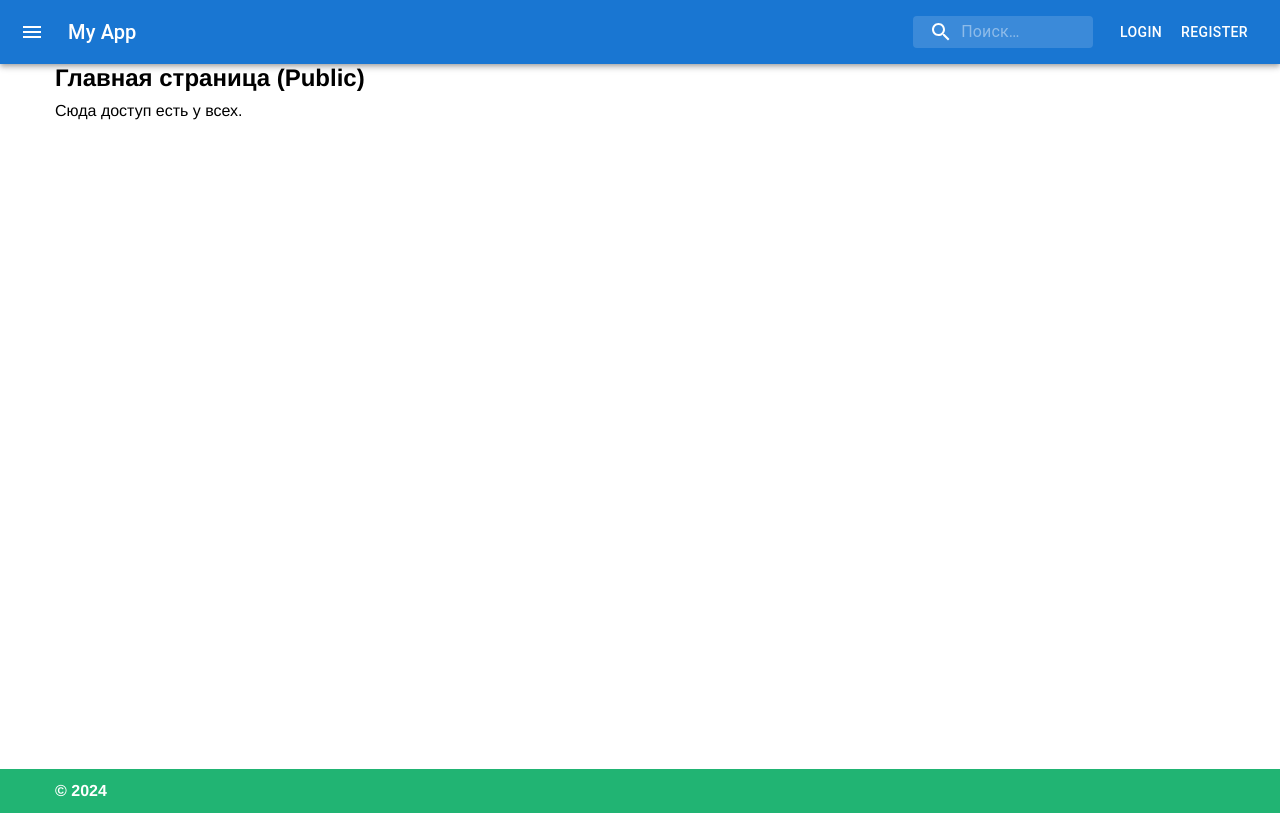
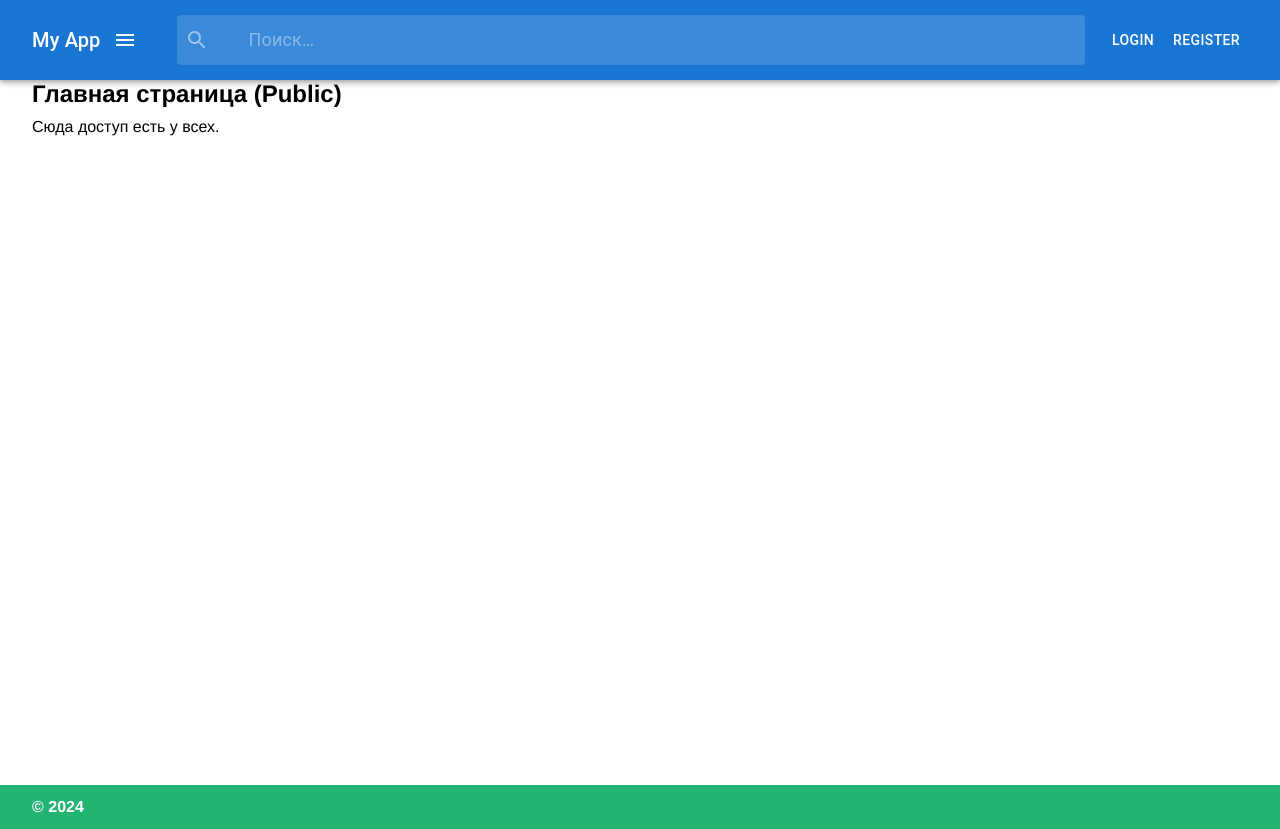
Before and after one commit to Igrok95Ronin/coffee-shop-drpetproject.ru-web, a React (Vite) app: page / in a window 1280 px wide. Built offline with nearby package versions, Linux system fonts and the light colour scheme; no server answers.

Commit message:
add: search

```diff
--- a/src/components/TopBar/TopBar.jsx
+++ b/src/components/TopBar/TopBar.jsx
@@ -24,31 +24,37 @@ const Search = styled("div")(({ theme }) => ({
   borderRadius: theme.shape.borderRadius,
   backgroundColor: alpha(theme.palette.common.white, 0.15),
   "&:hover": { backgroundColor: alpha(theme.palette.common.white, 0.25) },
-  marginLeft: 0,
-  width: "100%",
-  [theme.breakpoints.up("sm")]: { marginLeft: theme.spacing(1), width: "auto" },
+  flexGrow: 1, // Растягивается на всю ширину
+  height: "50px", // Высота поиска
+  display: "flex",
+  alignItems: "center",
+  marginLeft: theme.spacing(2),
+  marginRight: theme.spacing(2),
+  paddingLeft: theme.spacing(5), // Отступ для иконки
 }));
 
 const SearchIconWrapper = styled("div")(({ theme }) => ({
-  padding: theme.spacing(0, 2),
-  height: "100%",
   position: "absolute",
-  pointerEvents: "none",
+  left: theme.spacing(1), // Иконка слева
+  top: "50%",
+  transform: "translateY(-50%)",
   display: "flex",
   alignItems: "center",
   justifyContent: "center",
+  color: "rgba(255, 255, 255, 0.5)",
 }));
 
 const StyledInputBase = styled(InputBase)(({ theme }) => ({
   color: "inherit",
   width: "100%",
-  paddingLeft: `calc(1em + ${theme.spacing(4)})`,
-  transition: theme.transitions.create("width"),
-  [theme.breakpoints.up("md")]: { width: "20ch" },
+  height: "100%", // Высота 100% от родителя (50px)
+  fontSize: "18px",
+  paddingLeft: theme.spacing(4), // Смещение текста вправо от иконки
 }));
 
 const TopBar = ({ isAuth, setIsAuth }) => {
   const [open, setOpen] = useState(false);
+  const [searchValue, setSearchValue] = useState("");
   const navigate = useNavigate();
 
   const toggleDrawer = (isOpen) => () => {
@@ -67,36 +73,45 @@ const TopBar = ({ isAuth, setIsAuth }) => {
     }
   };
 
+  // Обработчик поиска (по нажатию Enter)
+  const handleSearchSubmit = (e) => {
+    if (e.key === "Enter") {
+      navigate(`/search?q=${encodeURIComponent(searchValue)}`);
+    }
+  };
+
   return (
     <>
       {/* Верхняя панель */}
-      <AppBar position="static">
-        <Toolbar>
-          {/* Кнопка-гамбургер */}
+      <AppBar position="static" sx={{ padding: "8px 0" }}>
+        <div className="container">
+          <Toolbar disableGutters sx={{ minHeight: 90, padding: 0 }}>
+            {/* ЛОГОТИП */}
+            <Typography variant="h6" component={Link} to="/" sx={{ textDecoration: "none", color: "inherit", mr: 2 }}>
+              My App
+            </Typography>
+
+            {/* КНОПКА-ГАМБУРГЕР */}
             <IconButton edge="start" color="inherit" sx={{ mr: 2 }} onClick={toggleDrawer(true)}>
               <MenuIcon />
             </IconButton>
 
-          {/* Название/Логотип */}
-          <Typography
-            variant="h6"
-            component={Link}
-            to="/"
-            sx={{ flexGrow: 1, textDecoration: "none", color: "inherit" }}
-          >
-            My App
-          </Typography>
-
-          {/* Поле поиска */}
+            {/* Поле поиска (на всю ширину и высотой 50px) */}
             <Search>
               <SearchIconWrapper>
                 <SearchIcon />
               </SearchIconWrapper>
-            <StyledInputBase placeholder="Поиск…" inputProps={{ "aria-label": "search" }} />
+              <StyledInputBase
+                placeholder="Поиск…"
+                inputProps={{ "aria-label": "search" }}
+                value={searchValue}
+                onChange={(e) => setSearchValue(e.target.value)}
+                onKeyDown={handleSearchSubmit} // Обработка Enter
+              />
             </Search>
 
             {/* Кнопки авторизации и корзина */}
-          <Box sx={{ display: "flex", alignItems: "center", ml: 2 }}>
+            <Box sx={{ display: "flex", alignItems: "center", ml: "auto" }}>
               {!isAuth ? (
                 <>
                   <Button color="inherit" component={Link} to="/login">
@@ -108,7 +123,7 @@ const TopBar = ({ isAuth, setIsAuth }) => {
                 </>
               ) : (
                 <Button color="inherit" onClick={handleLogout}>
-                Logout
+                  Выход
                 </Button>
               )}
 
@@ -118,8 +133,6 @@ const TopBar = ({ isAuth, setIsAuth }) => {
                   {/* Иконка корзины */}
                   <IconButton color="inherit" component={Link} to="/basket" sx={{ ml: 2 }}>
                     <Badge badgeContent={3} color="error">
-                    {" "}
-                    {/* 3 — примерное кол-во товаров в корзине */}
                       <ShoppingCartIcon />
                     </Badge>
                   </IconButton>
@@ -127,6 +140,7 @@ const TopBar = ({ isAuth, setIsAuth }) => {
               )}
             </Box>
           </Toolbar>
+        </div>
       </AppBar>
 
       {/* Боковое меню (Drawer) */}
--- a/src/index.scss
+++ b/src/index.scss
@@ -96,7 +96,10 @@ video {
 body {
   margin: auto;
   padding: 0;
-  font: 16px Helvetica, Arial, sans-serif;
+  font:
+    16px Helvetica,
+    Arial,
+    sans-serif;
   max-width: 1920px;
   min-width: 320px;
   color: #000;
@@ -107,9 +110,10 @@ main {
 }
 
 .container {
-  max-width: 1200px;
+  max-width: 1504px;
   margin: 0 auto;
-  padding: 0 15px;
+  padding: 0 32px;
+  width: 100%;
 }
 
 h2 {
```
Also changed, not shown: src/App.jsx (+8 -2 lines). Lines whose indentation alone changed are shown as unchanged.
